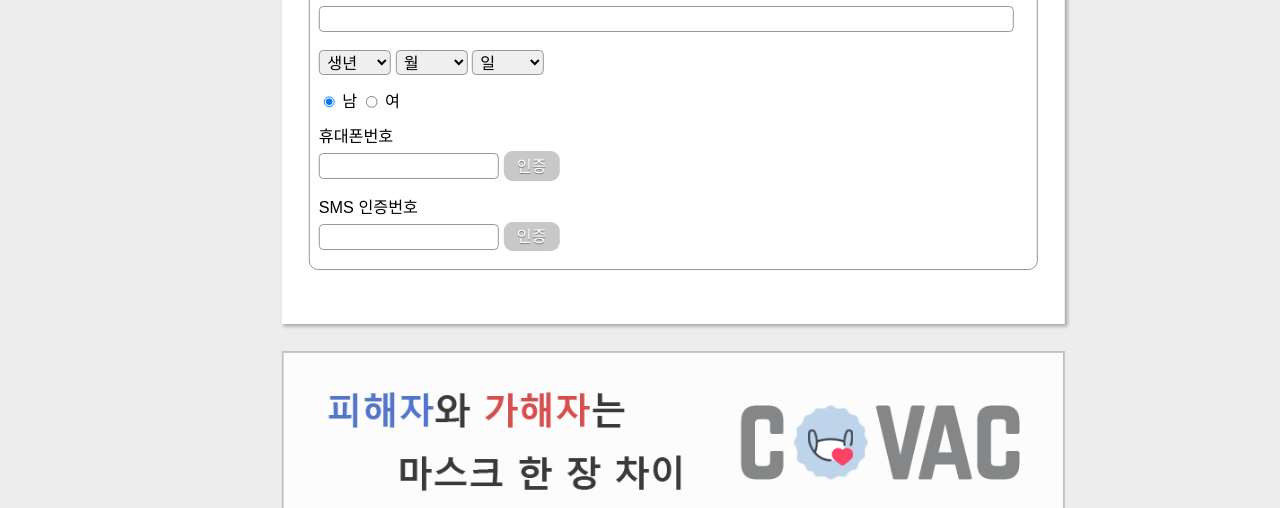
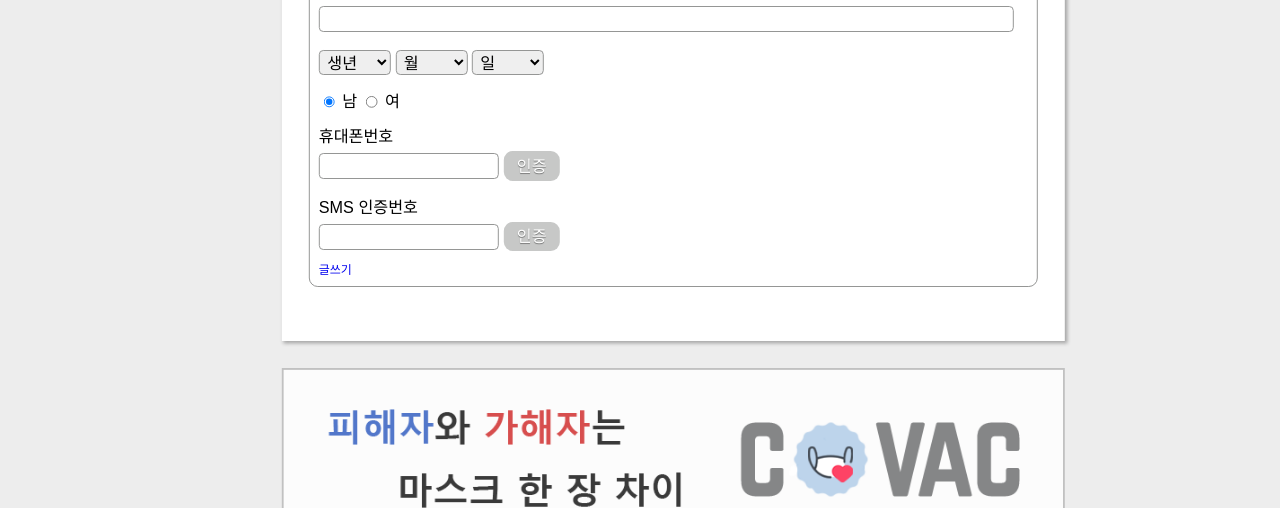
Before and after one commit to jrwf-hash/SchoolProject2101_COVAC, a plain HTML site: page 4-1.html in a window 1280 px wide. Shown: the part 592-1100 px from the top of the page. Drawn offline with nearby package versions, Linux system fonts and the light colour scheme; a web font is replaced by a local one.

Commit message:
등록버튼 추가, 페이지 추가적인 연결

```diff
--- a/4-1.html
+++ b/4-1.html
@@ -106,6 +106,10 @@
 									<div>SMS 인증번호</div>
 									<input type="number" />
 									<button type="button">인증</button>
+								</div>
+								<div class="footer_wrapper">
+
+									<button type="button" class="btn_write"><a href="4-2.html">글쓰기</a></button>
 								</div>
 							</div>
 						</section>
```
Also changed, not shown: 4-2.html (+1 -1 lines).
